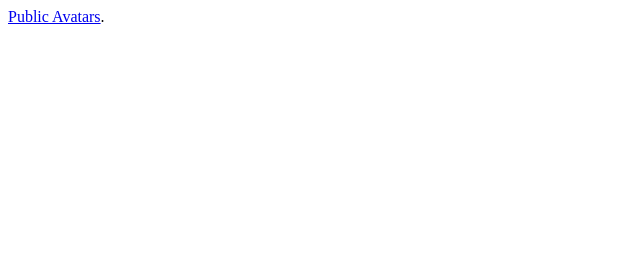
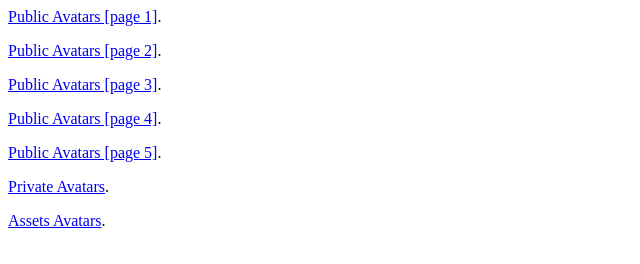
Before and after one commit to lustrouss/FunkyFumos, a plain HTML site: page index.html in a window 1280 px wide. Shown: the whole page, without its empty margins (0-640 px from the left). Drawn offline with Linux system fonts and the light colour scheme.

Commit message:
Update index.html

```diff
--- a/index.html
+++ b/index.html
@@ -1,3 +1,9 @@
   <body>
-    <p><a href="https://lustrouss.github.io/FunkyFumos/Assets/publicavatars.html">Public Avatars</a>.</p>
+    <p><a href="https://lustrouss.github.io/FunkyFumos/Assets/publicavatars.html">Public Avatars [page 1]</a>.</p>
+    <p><a href="https://lustrouss.github.io/FunkyFumos/Assets/publicavatars%20%5Bpart%202%5D.html">Public Avatars [page 2]</a>.</p>
+    <p><a href="https://lustrouss.github.io/FunkyFumos/Assets/publicavatars%20%5Bpart%203%5D.html">Public Avatars [page 3]</a>.</p>
+    <p><a href="https://lustrouss.github.io/FunkyFumos/Assets/publicavatars%20%5Bpart%204%5D.html">Public Avatars [page 4]</a>.</p>
+    <p><a href="https://lustrouss.github.io/FunkyFumos/Assets/publicavatars%20%5Bpart%205%5D.html">Public Avatars [page 5]</a>.</p>
+    <p><a href="https://lustrouss.github.io/FunkyFumos/Assets/privateavatars.html">Private Avatars</a>.</p>
+    <p><a href="https://lustrouss.github.io/FunkyFumos/Assets/assets.html">Assets Avatars</a>.</p>
   </body>
```
